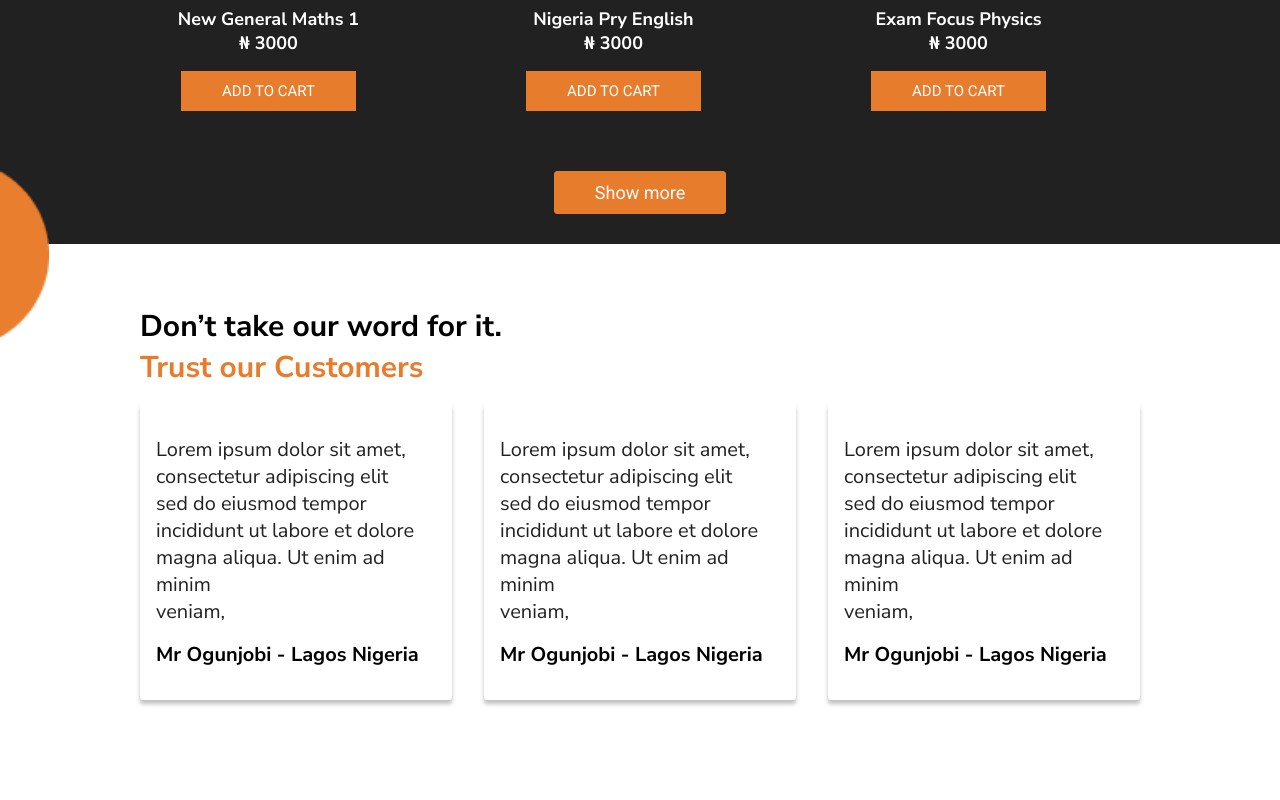
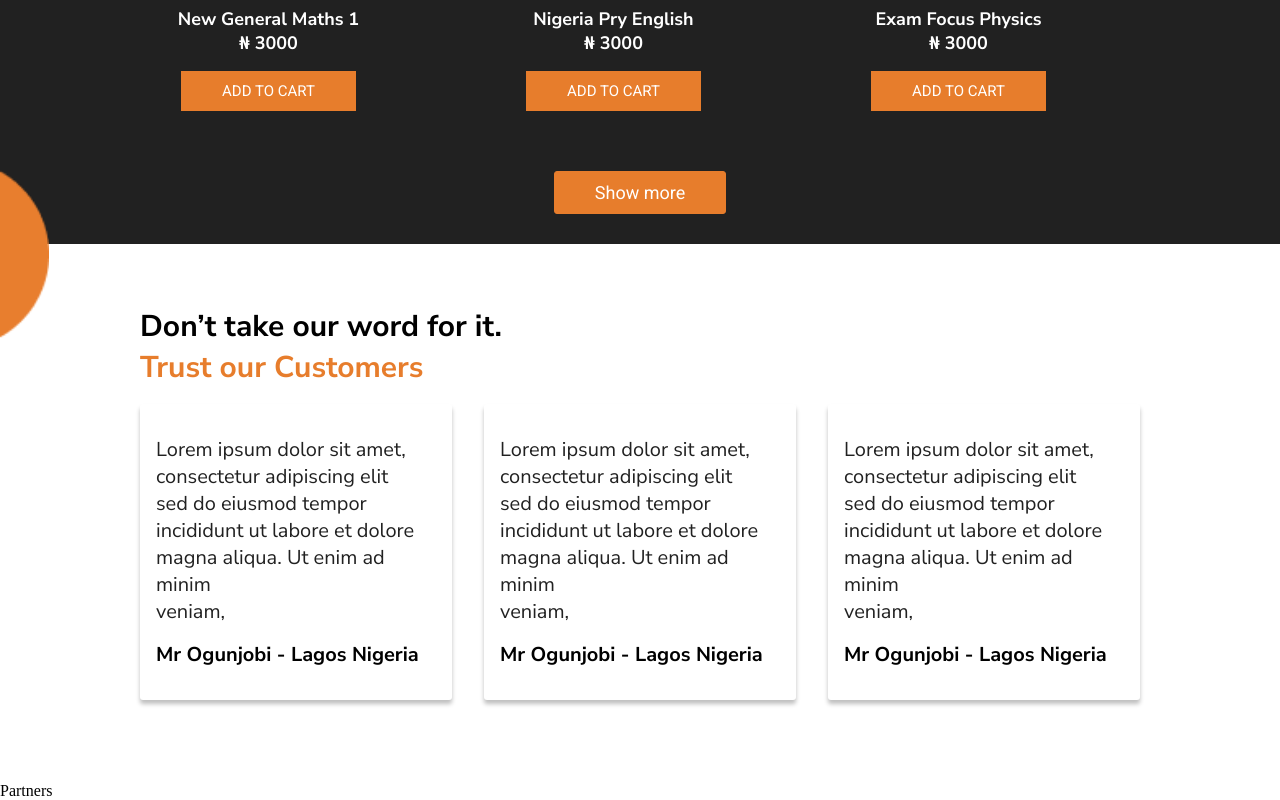
Before and after one commit to gift56/Bookly2.0, a React (Create React App) app: page / in a window 1280 px wide. Shown: the part 2080-2880 px from the top of the page. Built offline with nearby package versions, Linux system fonts and the light colour scheme; the HTML template or start-up script is replaced by a standard one; a web font is replaced by a local one.

Commit message:
working on partners area

```diff
--- /dev/null
+++ b/src/components/Partners.jsx
@@ -0,0 +1,9 @@
+import React from 'react'
+
+const Partners = () => {
+  return (
+    <div>Partners</div>
+  )
+}
+
+export default Partners
--- a/src/pages/Home.jsx
+++ b/src/pages/Home.jsx
@@ -2,6 +2,7 @@ import React from "react";
 import Customers from "../components/Customers";
 import Features from "../components/Features";
 import Header from "../components/Header";
+import Partners from "../components/Partners";
 import Welcome from "../components/Welcome";
 import "../sass/Header.scss";
 
@@ -13,6 +14,7 @@ const Home = () => {
       <Features rowId="1" title="Top Features" />
       <Features rowId="2" title="New Arrivals" />
       <Customers />
+      <Partners />
     </>
   );
 };
--- a/src/sass/customers.scss
+++ b/src/sass/customers.scss
@@ -1,7 +1,7 @@
 .customersCon {
     font-family: $font1;
     position: relative;
-    padding-bottom: 80px;
+    padding-bottom: 70px;
     .circleCon {
         position: absolute;
         top: -45px;
```
